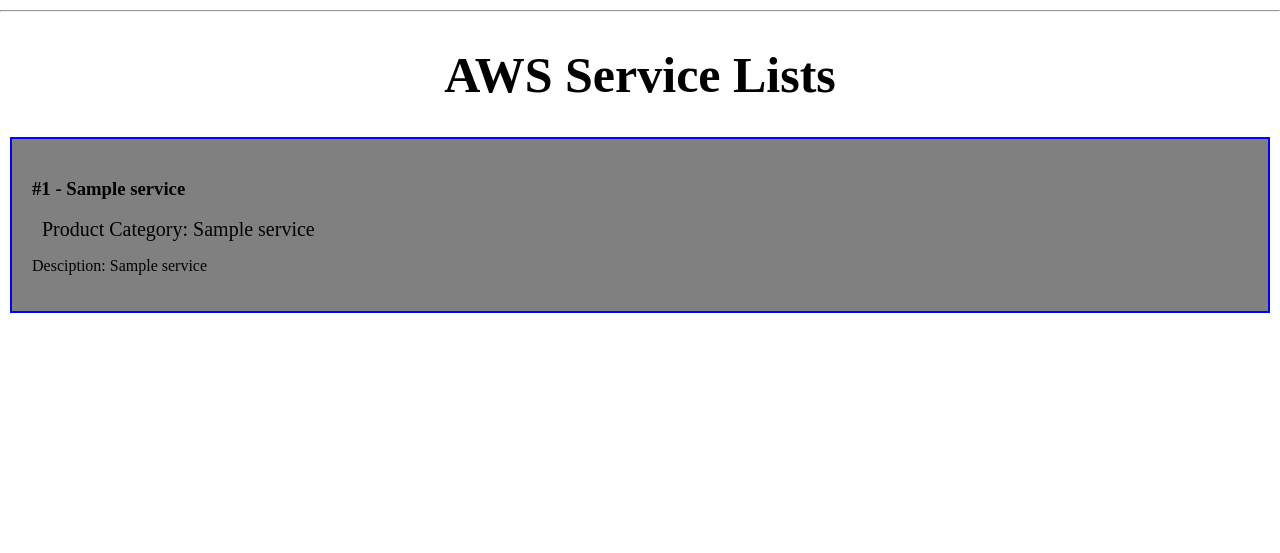
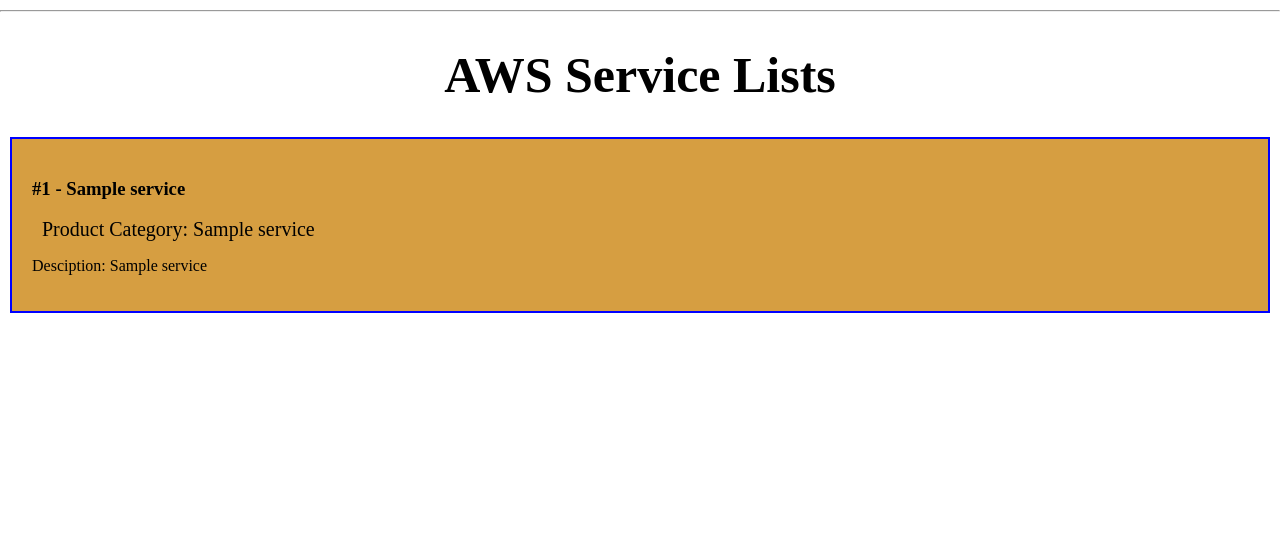
Before and after one commit to tuladharrikesh/demo-app, a Flask app: template templates/list2.html in a window 1280 px wide. Shown: the part 181-734 px from the top of the page. Run offline with Flask 2, Linux system fonts and the light colour scheme; the template is opened without the code that fills it: most values are stand-ins (such as "Sample title", 1, 10 or a date in 2020); some libraries are stand-ins or nearby versions.

Commit message:
bg-color

```diff
--- a/templates/list.html
+++ b/templates/list.html
@@ -18,8 +18,8 @@
         .service{
             padding: 20px;
             margin: 10px;
-            /*background-color: #d69e41;*/
-            background-color: grey;
+            background-color: #d69e41;
+            /*background-color: grey;*/
             border: 2px solid blue;
         }
 
```
